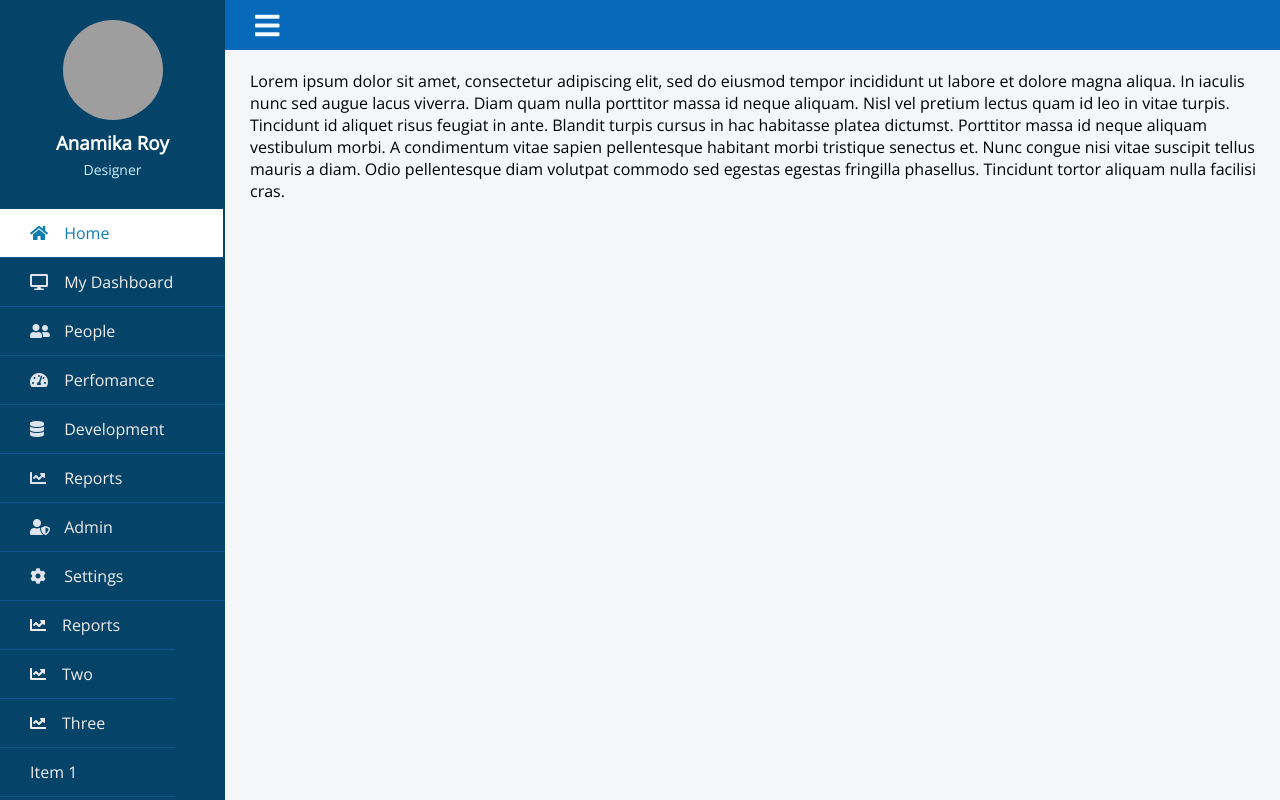
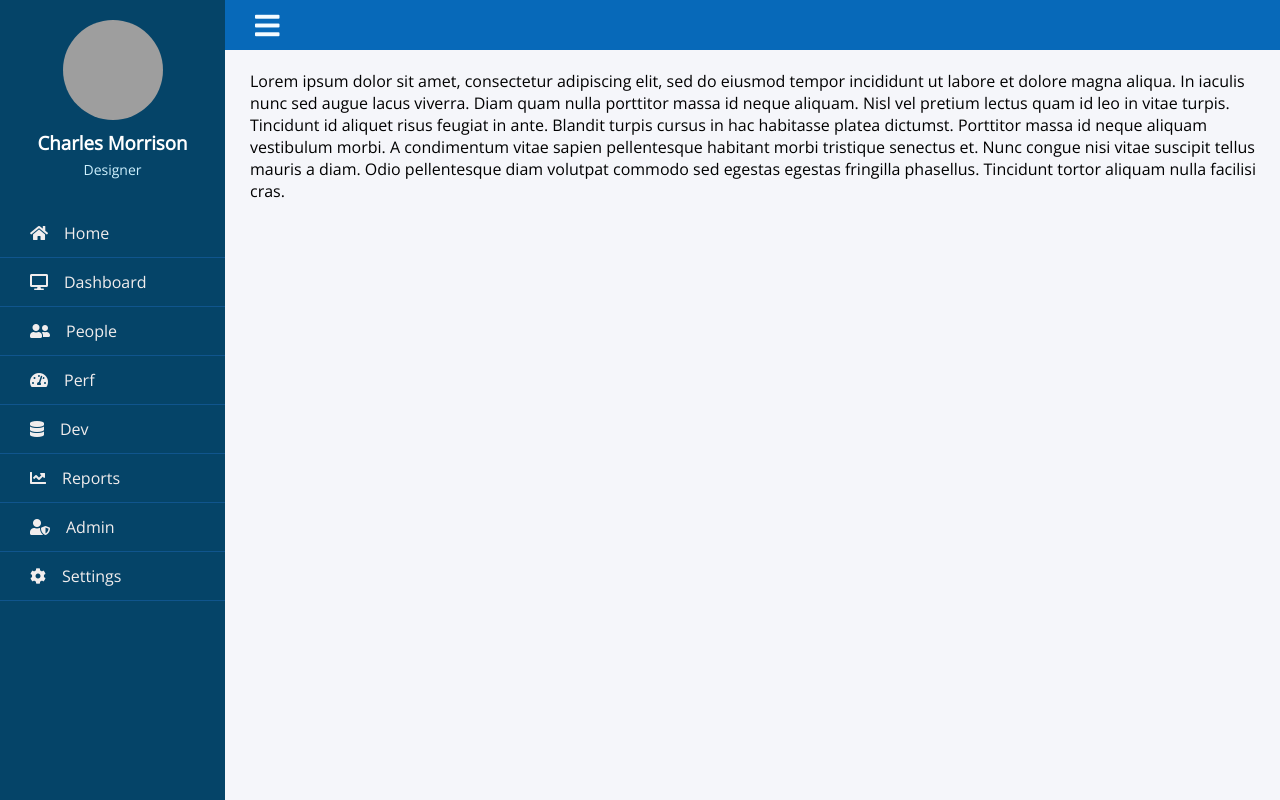
Before and after one commit to charlesdwmorrison/JackHenryPerformanceWebSite, a plain HTML site: page index.html in a window 1280 px wide. Drawn offline with nearby package versions, Linux system fonts and the light colour scheme; grey boxes are pictures that could not be loaded.

Commit message:
Update index.html

```diff
--- a/index.html
+++ b/index.html
@@ -1,5 +1,6 @@
 <!DOCTYPE html>
 <html lang="en">
+
 <head>
 	<link rel="stylesheet" href="https://use.fontawesome.com/releases/v5.8.1/css/all.css">
 	<meta charset="UTF-8">
@@ -8,8 +9,7 @@
 	<title>Document</title>
 	<style>
 	@import url('https://fonts.googleapis.com/css2?family=Open+Sans&display=swap');
-
-*{
+	* {
 		list-style: none;
 		text-decoration: none;
 		margin: 0;
@@ -18,11 +18,11 @@
 		font-family: 'Open Sans', sans-serif;
 	}
 
-body{
+	body {
 		background: #f5f6fa;
 	}
 
-.wrapper .sidebar{
+	.wrapper .sidebar {
 		background: rgb(5, 68, 104);
 		position: fixed;
 		top: 0;
@@ -31,23 +31,15 @@ body{
 		height: 100%;
 		padding: 20px 0;
 		transition: all 0.5s ease;
-	float: left;
+
 	}
 
-<!--Adjust right hand side here -->
-.wrapper .main {
-	background-color: #efefef;
-	color: #0000;
-	height: 100%;
-	width: 50%;
-}
-
-.wrapper .sidebar .profile{
+	.wrapper .sidebar .profile {
 		margin-bottom: 30px;
 		text-align: center;
 	}
 
-.wrapper .sidebar .profile img{
+	.wrapper .sidebar .profile img {
 		display: block;
 		width: 100px;
 		height: 100px;
@@ -55,17 +47,17 @@ body{
 		margin: 0 auto;
 	}
 
-.wrapper .sidebar .profile h3{
+	.wrapper .sidebar .profile h3 {
 		color: #ffffff;
 		margin: 10px 0 5px;
 	}
 
-.wrapper .sidebar .profile p{
+	.wrapper .sidebar .profile p {
 		color: rgb(206, 240, 253);
 		font-size: 14px;
 	}
 
-.wrapper .sidebar ul li a{
+	.wrapper .sidebar ul li a {
 		display: block;
 		padding: 13px 30px;
 		border-bottom: 1px solid #10558d;
@@ -74,36 +66,36 @@ body{
 		position: relative;
 	}
 
-.wrapper .sidebar ul li a .icon{
+	.wrapper .sidebar ul li a .icon {
 		color: #dee4ec;
 		width: 30px;
 		display: inline-block;
 	}
 
 	.wrapper .sidebar ul li a:hover,
-.wrapper .sidebar ul li a.active{
+	.wrapper .sidebar ul li a.active {
 		color: #0c7db1;
-	background:white;
+		background: white;
 		border-right: 2px solid rgb(5, 68, 104);
 	}
 
 	.wrapper .sidebar ul li a:hover .icon,
-.wrapper .sidebar ul li a.active .icon{
+	.wrapper .sidebar ul li a.active .icon {
 		color: #0c7db1;
 	}
 
 	.wrapper .sidebar ul li a:hover:before,
-.wrapper .sidebar ul li a.active:before{
+	.wrapper .sidebar ul li a.active:before {
 		display: block;
 	}
 
-.wrapper .section{
+	.wrapper .section {
 		width: calc(100% - 225px);
 		margin-left: 225px;
 		transition: all 0.5s ease;
 	}
 
-.wrapper .section .top_navbar{
+	.wrapper .section .top_navbar {
 		background: rgb(7, 105, 185);
 		height: 50px;
 		display: flex;
@@ -111,38 +103,35 @@ body{
 		padding: 0 30px;
 	}
 
-.wrapper .section .top_navbar .hamburger a{
+	.wrapper .section .top_navbar .hamburger a {
 		font-size: 28px;
 		color: #f4fbff;
 	}
 
-.wrapper .section .top_navbar .hamburger a:hover{
+	.wrapper .section .top_navbar .hamburger a:hover {
 		color: #a2ecff;
 	}
 
-body.active .wrapper .sidebar{
+	body.active .wrapper .sidebar {
 		left: -225px;
 	}
 
-body.active .wrapper .section{
+	body.active .wrapper .section {
 		margin-left: 0;
 		width: 100%;
 	}
 
-
 	<!-- stackoverflow.com CSS -->
 
-.container {
-  display: flex;
-}
+
 	nav {
 		display: flex;
 		flex-direction: column;
-  margin-right: 50px;
 			background-color: rgb(5, 68, 104);
 		cursor: pointer;
 		color: #ffffff;
 	}
+
 	nav a {
 		display: block;
 		padding: 13px 30px;
@@ -151,146 +140,75 @@ nav a {
 		font-size: 16px;
 		position: relative;
 	}
+
 	nav a:hover {
 		background-color: white;
 		display: block;
 		color: #0c7db1;
 	}
 
-
-
 	main div {
 		display: none;
 		padding: 20px;
 		margin-left: 230px;
 	}
+
 	.active {
 		display: block;
 	}
-
-
-
-
-
 	</style>
 </head>
+
 <body>
-
 	<div class="wrapper">
 		<div class="section">
 			<div class="top_navbar">
 				<div class="hamburger">
-                    <a href="#">
-                        <i class="fas fa-bars"></i>
-                    </a>
+					<a href="#"> <i class="fas fa-bars"></i> </a>
 				</div>
 			</div>
-
 		</div>
 		<div class="sidebar">
-            <div class="profile">
-                <img src="https://1.bp.blogspot.com/-vhmWFWO2r8U/YLjr2A57toI/AAAAAAAACO4/0GBonlEZPmAiQW4uvkCTm5LvlJVd_-l_wCNcBGAsYHQ/s16000/team-1-2.jpg" alt="profile_picture">
-                <h3>Anamika Roy</h3>
+			<div class="profile"> <img src="https://live.staticflickr.com/1890/29636794117_65782333d4_b.jpg" alt="profile_picture">
+				<h3>Charles Morrison</h3>
 				<p>Designer</p>
 			</div>
-            <ul>
-                <li>
-                    <a href="#" class="active">
-                        <span class="icon"><i class="fas fa-home"></i></span>
-                        <span class="item">Home</span>
-                    </a>
-                </li>
-                <li>
-                    <a href="#">
-                        <span class="icon"><i class="fas fa-desktop"></i></span>
-                        <span class="item">My Dashboard</span>
-                    </a>
-                </li>
-                <li>
-                    <a href="#">
-                        <span class="icon"><i class="fas fa-user-friends"></i></span>
-                        <span class="item">People</span>
-                    </a>
-                </li>
-                <li>
-                    <a href="#">
-                        <span class="icon"><i class="fas fa-tachometer-alt"></i></span>
-                        <span class="item">Perfomance</span>
-                    </a>
-                </li>
-                <li>
-                    <a href="#">
-                        <span class="icon"><i class="fas fa-database"></i></span>
-                        <span class="item">Development</span>
-                    </a>
-                </li>
-                <li>
-                    <a href="#">
-                        <span class="icon"><i class="fas fa-chart-line"></i></span>
-                        <span class="item">Reports</span>
-                    </a>
-                </li>
-                <li>
-                    <a href="#">
-                        <span class="icon"><i class="fas fa-user-shield"></i></span>
-                        <span class="item">Admin</span>
-                    </a>
-                </li>
-                <li>
-                    <a href="#">
-                        <span class="icon"><i class="fas fa-cog"></i></span>
-                        <span class="item">Settings</span>
-                    </a>
-                </li>
-            </ul>
-
-
-
 			<nav>
-    <a data-id="1"><span class="icon"><i class="fas fa-chart-line">&nbsp;&nbsp;&nbsp;&nbsp;</i></span><span class="item">Reports</span></a>
-	<a data-id="2"><span class="icon"><i class="fas fa-chart-line">&nbsp;&nbsp;&nbsp;&nbsp;</i></span><span class="item">Two</span></a>
-	<a data-id="3"><span class="icon"><i class="fas fa-chart-line">&nbsp;&nbsp;&nbsp;&nbsp;</i></span><span class="item">Three</span></a>
-	<a data-id="1">Item 1</a>
-    <a data-id="2">Item 2</a>
-    <a data-id="3">Item 3</a>
-	<a data-id="4"><span class="icon"><i class="fas fa-chart-line">&nbsp</i></span><span class="item">Reports</span></a>
-
- </nav>
-
-
-
-
-
+			<a data-id="1"><span class="icon"><i class="fas fa-home">&nbsp;&nbsp;&nbsp;&nbsp;</i></span><span class="item">Home</span></a>
+			<a data-id="2"><span class="icon"><i class="fas fa-desktop">&nbsp;&nbsp;&nbsp;&nbsp;</i></span><span class="item">Dashboard</span></a>
+			<a data-id="3"><span class="icon"><i class="fas fa-user-friends">&nbsp;&nbsp;&nbsp;&nbsp;</i></span><span class="item">People</span></a>
+			<a data-id="4"><span class="icon"><i class="fas fa-tachometer-alt">&nbsp;&nbsp;&nbsp;&nbsp;</i></span><span class="item">Perf</span></a>
+			<a data-id="5"><span class="icon"><i class="fas fa-database">&nbsp;&nbsp;&nbsp;&nbsp;</i></span><span class="item">Dev</span></a>
+			<a data-id="6"><span class="icon"><i class="fas fa-chart-line">&nbsp;&nbsp;&nbsp;&nbsp;</i></span><span class="item">Reports</span></a>
+			<a data-id="7"><span class="icon"><i class="fas fa-user-shield">&nbsp;&nbsp;&nbsp;&nbsp;</i></span><span class="item">Admin</span></a>
+			<a data-id="8"><span class="icon"><i class="fas fa-cog">&nbsp;&nbsp;&nbsp;&nbsp;</i></span><span class="item">Settings</span></a> </nav>
 		</div>
-
-<div class = "main">
+		<div class="main">
 			<main>
 				<div class="active">Lorem ipsum dolor sit amet, consectetur adipiscing elit, sed do eiusmod tempor incididunt ut labore et dolore magna aliqua. In iaculis nunc sed augue lacus viverra. Diam quam nulla porttitor massa id neque aliquam. Nisl vel pretium lectus quam id leo in vitae turpis. Tincidunt id aliquet risus feugiat in ante. Blandit turpis cursus in hac habitasse platea dictumst. Porttitor massa id neque aliquam vestibulum morbi. A condimentum vitae sapien pellentesque habitant morbi tristique senectus et. Nunc congue nisi vitae suscipit tellus mauris a diam. Odio pellentesque diam volutpat commodo sed egestas egestas fringilla phasellus. Tincidunt tortor aliquam nulla facilisi cras.</div>
 				<div>Sed augue lacus viverra vitae. Imperdiet proin fermentum leo vel orci porta non pulvinar. Luctus venenatis lectus magna fringilla urna porttitor. Interdum velit euismod in pellentesque massa placerat duis ultricies. Ut eu sem integer vitae justo eget magna fermentum. Aenean vel elit scelerisque mauris pellentesque pulvinar pellentesque. Eget est lorem ipsum dolor sit amet. Fermentum odio eu feugiat pretium nibh. Nec tincidunt praesent semper feugiat nibh sed pulvinar proin. Orci porta non pulvinar neque laoreet. Fermentum posuere urna nec tincidunt praesent semper feugiat nibh sed. Ac ut consequat semper viverra nam libero justo laoreet. Vitae ultricies leo integer malesuada nunc vel. Dolor sit amet consectetur adipiscing elit ut aliquam. Purus in mollis nunc sed id semper. Nunc eget lorem dolor sed viverra ipsum. Aliquam sem fringilla ut morbi</div>
 				<div>Item 3 Content</div>
+				<div>Item 4 Content</div>
+				<div>Item 5 Content</div>
+				<div>Item 6 Content</div>
+				<div>Item 7 Content</div>
+				<div>Item 8 Content</div>
 			</main>
 		</div>
-
-
-
-
 		<script type="text/javascript">
-
 		/*jshint esversion: 6 */
-document.querySelectorAll('nav a')
-.forEach(e => e.addEventListener('click', _ => change(e.dataset.id)));
-
+		document.querySelectorAll('nav a').forEach(e => e.addEventListener('click', _ => change(e.dataset.id)));
 
 		function change(n) {
 			let panels = document.querySelectorAll('main div');
 			panels.forEach(p => p.classList.remove('active'));
 			panels[n - 1].classList.add('active');
 		}
-
 		var hamburger = document.querySelector(".hamburger");
-	hamburger.addEventListener("click", function(){
+		hamburger.addEventListener("click", function() {
 			document.querySelector("body").classList.toggle("active");
 		})
 		</script>
 </body>
+
 </html>
```
Lines whose indentation alone changed are shown as unchanged.
